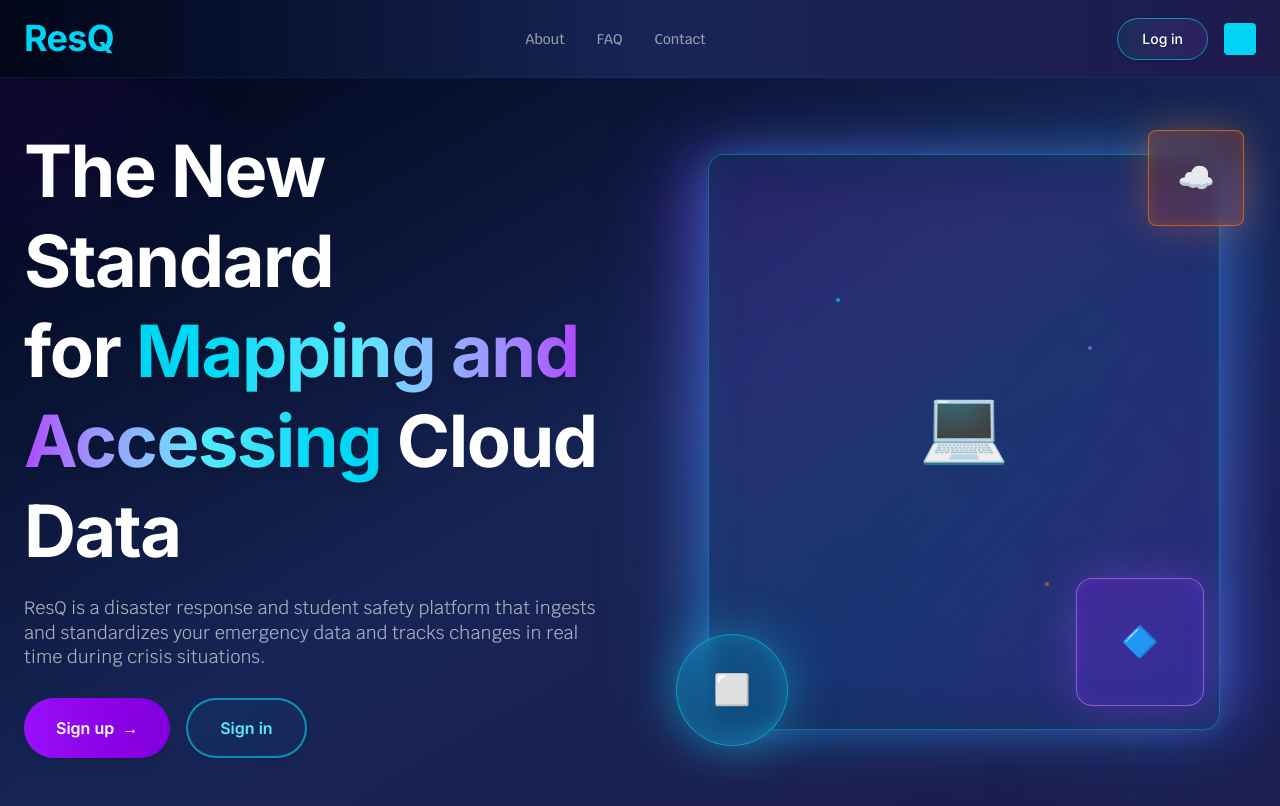
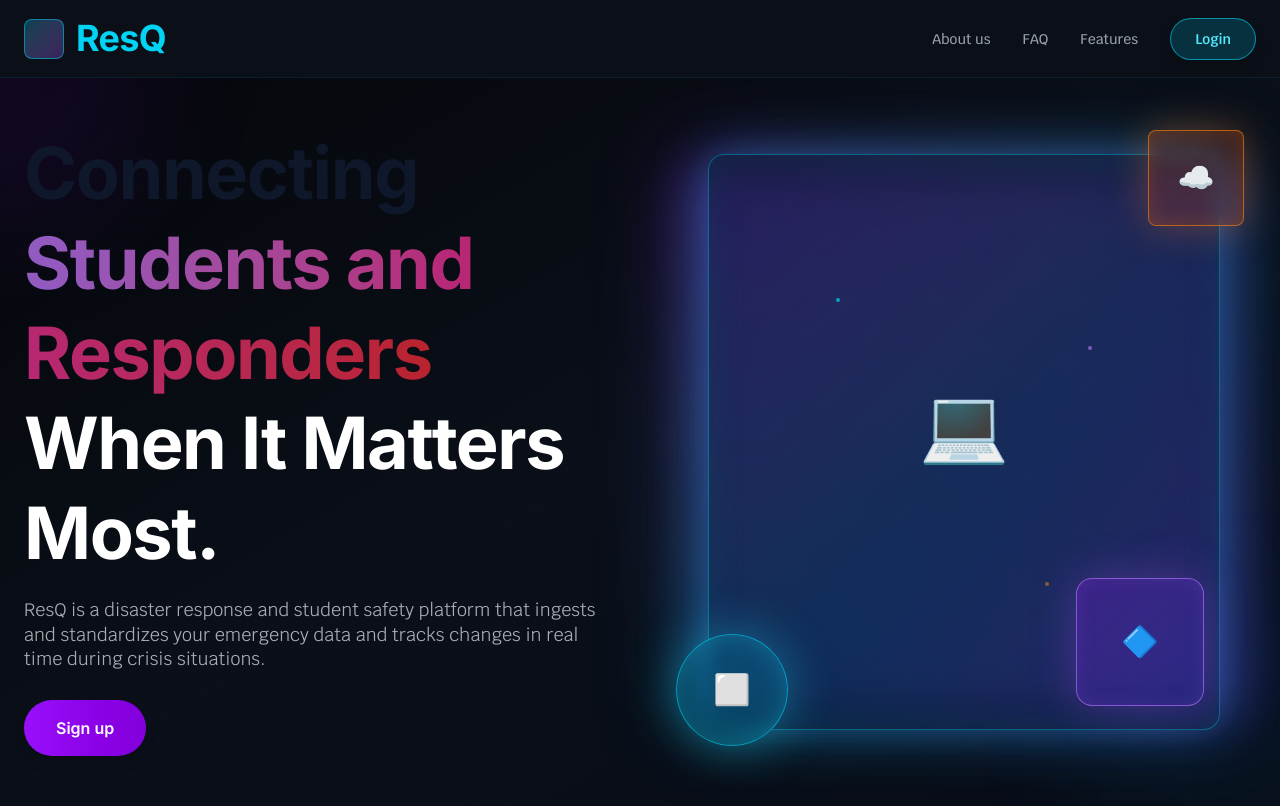
Before and after one commit to xy-real/resq-web, a Next.js app: page / in a window 1280 px wide. Built offline with nearby package versions, Linux system fonts and the light colour scheme.

Commit message:
Enhance landing page with new HeroSection and NavLink components

```diff
--- a/src/components/landing/HeroSection.tsx
+++ b/src/components/landing/HeroSection.tsx
@@ -2,9 +2,9 @@
 
 export function HeroSection() {
   return (
-    <section className="relative min-h-[calc(100vh-72px)] overflow-hidden">
+    <section className="relative min-h-[calc(100vh-72px)] overflow-hidden" style={{ backgroundColor: 'rgb(5, 7, 10)' }}>
       {/* Background gradient overlay */}
-      <div className="absolute inset-0 bg-gradient-to-br from-slate-950 via-blue-950 to-indigo-950 pointer-events-none" />
+      <div className="absolute inset-0 pointer-events-none" style={{ background: 'linear-gradient(to bottom right, rgb(5, 7, 10), rgb(10, 15, 25), rgb(8, 12, 22))' }} />
 
       {/* Animated background elements */}
       <div className="absolute -top-40 -left-40 w-80 h-80 bg-purple-600/20 rounded-full blur-3xl opacity-40 animate-pulse" />
@@ -19,19 +19,11 @@
 
             {/* Main Headline */}
             <h1 className="text-5xl md:text-6xl lg:text-7xl font-heading font-bold leading-[1.05] tracking-tight">
-              <span className="block text-white">The New Standard</span>
-              <span className="block">
-                <span className="text-white">for </span>
-                <span className="bg-gradient-to-r from-cyan-400 via-cyan-300 to-purple-500 bg-clip-text text-transparent drop-shadow-lg">
-                  Mapping and
-                </span>
+              Connecting{' '}
+              <span className="bg-gradient-to-r from-purple-400 via-pink-500 to-red-500 bg-clip-text text-transparent animate-pulse">
+                Students and Responders
               </span>
-              <span className="block">
-                <span className="bg-gradient-to-r from-purple-500 via-cyan-300 to-cyan-400 bg-clip-text text-transparent drop-shadow-lg">
-                  Accessing
-                </span>
-                <span className="text-white"> Cloud Data</span>
-              </span>
+              <span className="text-white"> When It Matters Most.</span>
             </h1>
 
             {/* Supporting Paragraph */}
@@ -44,11 +36,7 @@
               <button className="rounded-full bg-gradient-to-r from-purple-600 to-purple-700 hover:from-purple-500 hover:to-purple-600 px-8 py-4 text-base font-semibold text-white transition-all duration-300 shadow-lg hover:shadow-purple-600/50 group">
                 <span className="flex items-center justify-center">
                   Sign up
-                  <span className="ml-2 group-hover:translate-x-1 transition-transform duration-300">→</span>
                 </span>
-              </button>
-              <button className="rounded-full border-2 border-cyan-400/60 hover:border-cyan-400 px-8 py-4 text-base font-semibold text-cyan-300 hover:text-cyan-200 bg-cyan-500/5 hover:bg-cyan-500/10 transition-all duration-300 shadow-sm hover:shadow-cyan-500/30">
-                Sign in
               </button>
             </div>
 
--- /dev/null
+++ b/src/components/landing/NavLink.tsx
@@ -0,0 +1,28 @@
+'use client';
+
+import { useState } from 'react';
+
+interface NavLinkProps {
+  label: string;
+  href: string;
+}
+
+export function NavLink({ label, href }: NavLinkProps) {
+  const [isHovering, setIsHovering] = useState(false);
+
+  return (
+    <a
+      href={href}
+      onMouseEnter={() => setIsHovering(true)}
+      onMouseLeave={() => setIsHovering(false)}
+      className="relative text-sm font-medium text-gray-400 hover:text-gray-200 transition-colors duration-200"
+    >
+      {label}
+      <span
+        className={`absolute bottom-0 -left-2 w-[calc(100%+16px)] h-0.5 bg-gradient-to-r from-cyan-400 to-purple-500 transition-opacity duration-300 ${
+          isHovering ? 'opacity-100' : 'opacity-0'
+        }`}
+      />
+    </a>
+  );
+}
--- a/src/components/landing/Navbar.tsx
+++ b/src/components/landing/Navbar.tsx
@@ -1,52 +1,43 @@
 'use client';
 
-import { useState } from 'react';
+import { NavLink } from './NavLink';
 
 export function Navbar() {
-  const [isHovering, setIsHovering] = useState<string | null>(null);
 
   const navLinks = [
-    { label: 'About', href: '#about' },
+    { label: 'About us', href: '#about' },
     { label: 'FAQ', href: '#faq' },
-    { label: 'Contact', href: '#contact' },
+    { label: 'Features', href: '#features' },
   ];
 
   return (
-    <nav className="sticky top-0 z-50 border-b border-cyan-500/10 bg-gradient-to-r from-slate-950 via-blue-950 to-indigo-950 backdrop-blur-md">
+    <nav className="sticky top-0 z-50 border-b border-cyan-500/10 backdrop-blur-md" style={{ backgroundColor: 'rgb(11, 16, 24)' }}>
       <div className="px-6 py-4 flex items-center justify-between gap-8">
 
         {/* Left - Logo */}
-        <div className="flex-shrink-0">
+        <div className="flex-shrink-0 flex items-center gap-3">
+          <div className="w-10 h-10 bg-gradient-to-br from-cyan-500/30 to-purple-500/30 rounded-lg border border-cyan-400/50" />
           <span className="text-4xl font-heading font-bold tracking-tight">
             <span className="text-cyan-400">ResQ</span>
           </span>
         </div>
 
-        {/* Center - Navigation Links */}
-        <div className="hidden md:flex items-center gap-8 flex-1 justify-center">
-          {navLinks.map((link) => (
-            <a
-              key={link.label}
-              href={link.href}
-              onMouseEnter={() => setIsHovering(link.label)}
-              onMouseLeave={() => setIsHovering(null)}
-              className={`text-sm font-medium transition-colors duration-200 ${
-                isHovering === link.label
-                  ? 'text-white'
-                  : 'text-gray-400 hover:text-gray-200'
-              }`}
-            >
-              {link.label}
-            </a>
-          ))}
-        </div>
+        {/* Right - Navigation Links and Contact Button */}
+        <div className="flex-shrink-0 flex items-center gap-8">
+          {/* Navigation Links */}
+          <div className="hidden md:flex items-center gap-8">
+            {navLinks.map((link) => (
+              <NavLink key={link.label} label={link.label} href={link.href} />
+            ))}
+          </div>
 
-        {/* Right - Button and Logo Box */}
-        <div className="flex-shrink-0 flex items-center gap-4">
-          <button className="rounded-full border border-cyan-400/60 px-6 py-2.5 text-sm font-medium text-white bg-gradient-to-r from-cyan-500/10 to-purple-500/10 hover:from-cyan-500/20 hover:to-purple-500/20 border-gradient transition-all duration-200 shadow-sm hover:shadow-md hover:shadow-cyan-500/20">
-            Log in
-          </button>
-          <div className="w-8 h-8 bg-cyan-400 rounded"></div>
+          {/* Login Button */}
+          <a
+            href="#login"
+            className="rounded-full bg-cyan-500/20 border border-cyan-400/60 hover:bg-cyan-500/30 px-6 py-2.5 text-sm font-semibold text-cyan-300 hover:text-cyan-200 transition-colors duration-200 shadow-lg hover:shadow-xl"
+          >
+            Login
+          </a>
         </div>
       </div>
     </nav>
```
